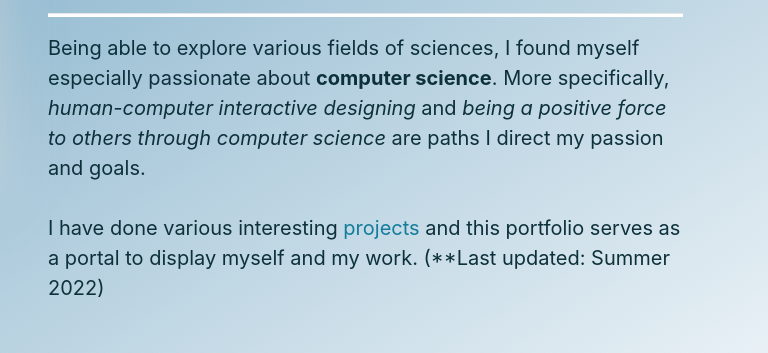
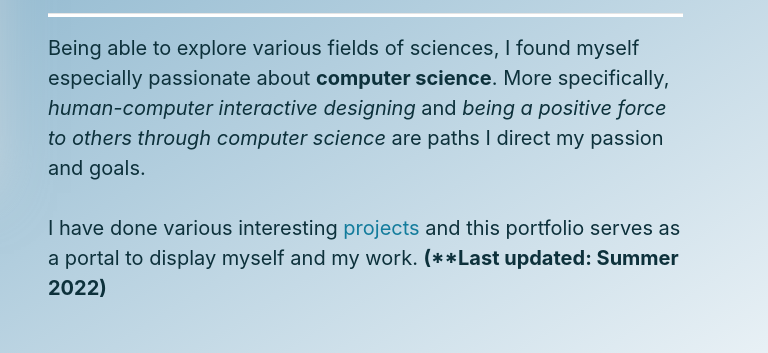
Before and after one commit to BeckyChen0926/personalWebsite, a plain HTML site: page index.html in a window 1280 px wide. Shown: the part 208-561 px from the top of the page, 512-1280 px from the left. Drawn offline with nearby package versions, Linux system fonts and the light colour scheme.

Commit message:
Update index.html

```diff
--- a/index.html
+++ b/index.html
@@ -131,7 +131,7 @@
             are paths I direct my passion and goals. <br /><br />I have done
             various interesting
             <a href="projects.html" style="color: #137c9c">projects</a> and this
-            portfolio serves as a portal to display myself and my work. (**Last updated: Summer 2022)<br />
+            portfolio serves as a portal to display myself and my work. <b>(**Last updated: Summer 2022)</b><br />
           </p>
         </div>
       </div>
```
